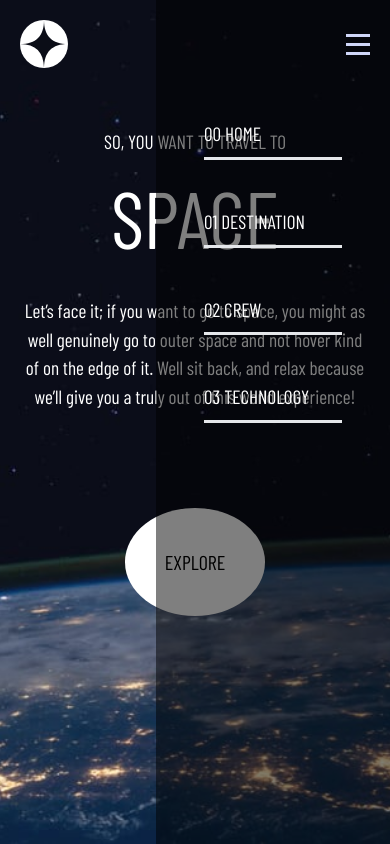
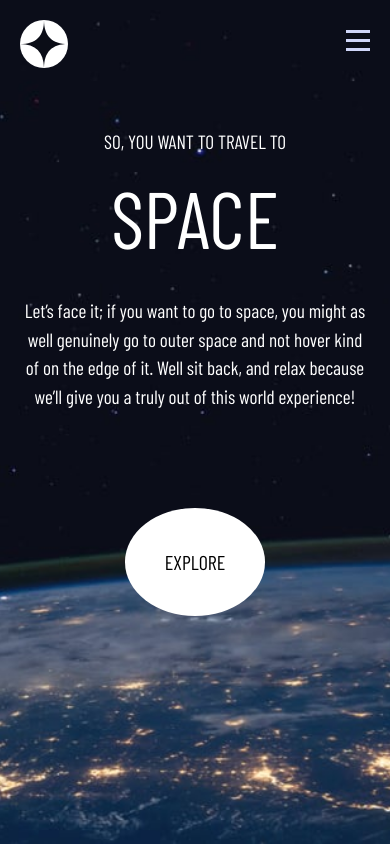
Before and after one commit to RaulTindogan/space-tourism-website, a React (Vite) app: page / in a window 390 px wide. Built offline with nearby package versions, Linux system fonts and the light colour scheme; a web font is replaced by a local one.

Commit message:
Create active state of mobile navbar

```diff
--- a/src/components/Header.jsx
+++ b/src/components/Header.jsx
@@ -1,42 +1,44 @@
 import React, { useState } from 'react'
 import logo from '../assets/shared/logo.svg'
 import menu from '../assets/shared/icon-hamburger.svg'
-import { Link } from 'react-router-dom'
+import closeMenu from '../assets/shared/icon-close.svg'
+import { NavLink } from 'react-router-dom'
 function Header() {
+  const [activeNav, setactiveNav] = useState(false)
   return (
       <header className='bg-transparent fixed w-full'>
-        <nav className='max-w-[1440px] mx-auto relative z-20'>
+        <nav className='max-w-[1440px] mx-auto relative z-20 lg:mt-10'>
           {/* Mobile Menu */}
             <div className='p-5 flex justify-between items-center md:hidden'>
               <div>
                   <a href="#"><img src={logo} alt="LOGO" /></a>
               </div>
-              <div>
-                <a href="#"><img src={menu} alt="" /></a>
+              <div onClick={()=>{setactiveNav(!activeNav)}}>
+                <button><img src={!activeNav? menu : closeMenu} alt="" /></button>
               </div>
             </div>
           {/* Desktop Menu */}
             <div className='hidden md:flex justify-between items-center text-white pl-10 relative'>
-              <div className=''>
+              <div>
                   <a href="#"><img src={logo} alt="LOGO" /></a>
               </div>
               <hr className='hidden lg:block w-[35%] h-[1px] absolute left-[8rem] z-10'/>
               <div className='lg:w-[60%]'>
-                <ul className='flex gap-10 bg-black p-10 lg:justify-center xl:gap-[5rem]'>
-                  <li><Link to="/">HOME</Link></li>
-                  <li><Link to="/destination">DESTINATION</Link></li>
-                  <li><Link to="/crew">CREW</Link></li>
-                  <li><Link to="/technology">TECHNOLOGY</Link></li>
+                <ul className='flex gap-10 bg-white/5 backdrop-blur-lg p-8 lg:justify-center xl:gap-[5rem]'>
+                  <li><NavLink to="/">HOME</NavLink></li>
+                  <li><NavLink to="/destination">DESTINATION</NavLink></li>
+                  <li><NavLink to="/crew">CREW</NavLink></li>
+                  <li><NavLink to="/technology">TECHNOLOGY</NavLink></li>
                 </ul>
               </div>
             </div>
         </nav>
-        <div className='w-[60%] min-h-[100vh] fixed z-[10] bg-black/50 top-0 right-0 overflow-hidden text-white py-[7rem] px-[3rem]'>
+        <div className={`w-[60%] min-h-[100vh] fixed z-[10] bg-black/50 top-0 right-0 overflow-hidden text-white py-[7rem] px-[3rem] ${activeNav?'':' hidden'}`}>
             <ul>
-              <li className='mb-10 py-2 border-b-[3px]'><Link to="/">00 HOME</Link></li>
-              <li className='mb-10 py-2 border-b-[3px]'><Link to="/destination">01 DESTINATION</Link></li>
-              <li className='mb-10 py-2 border-b-[3px]'><Link to="/crew">02 CREW</Link></li>
-              <li className='mb-10 py-2 border-b-[3px]'><Link to="/technology">03 TECHNOLOGY</Link></li>
+              <li className='mb-10 py-2 border-b-[3px]'><NavLink to="/">00 HOME</NavLink></li>
+              <li className='mb-10 py-2 border-b-[3px]'><NavLink to="/destination">01 DESTINATION</NavLink></li>
+              <li className='mb-10 py-2 border-b-[3px]'><NavLink to="/crew">02 CREW</NavLink></li>
+              <li className='mb-10 py-2 border-b-[3px]'><NavLink to="/technology">03 TECHNOLOGY</NavLink></li>
             </ul>
         </div>
       </header>
```
